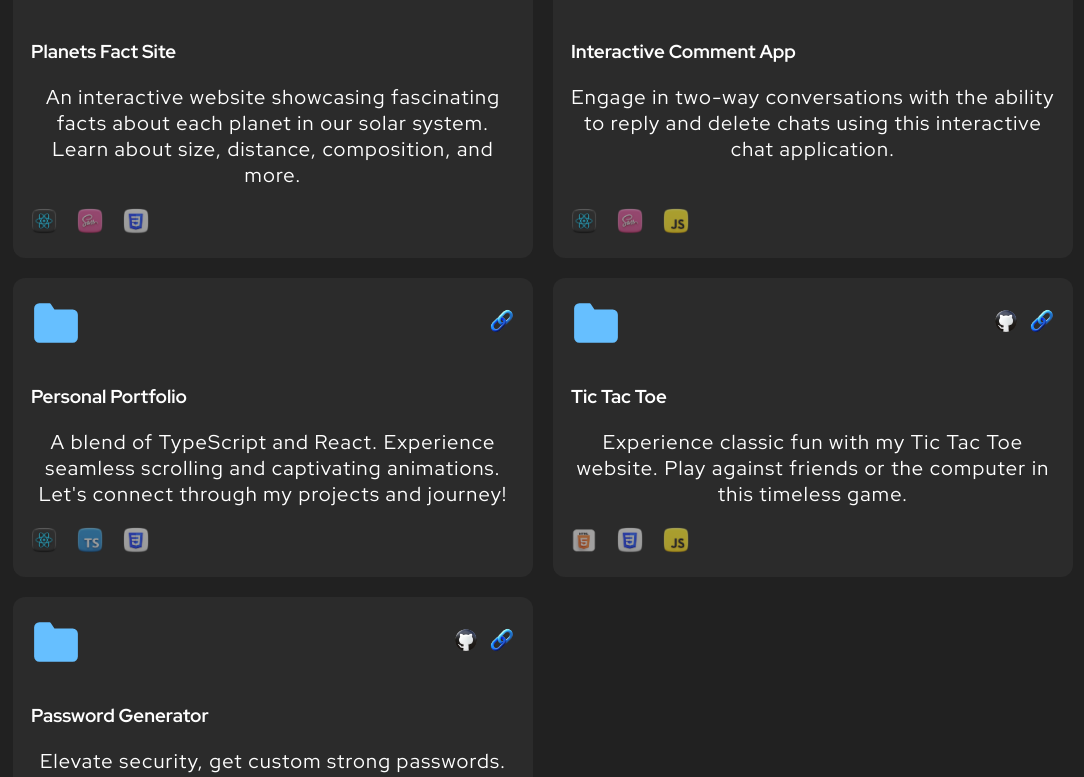
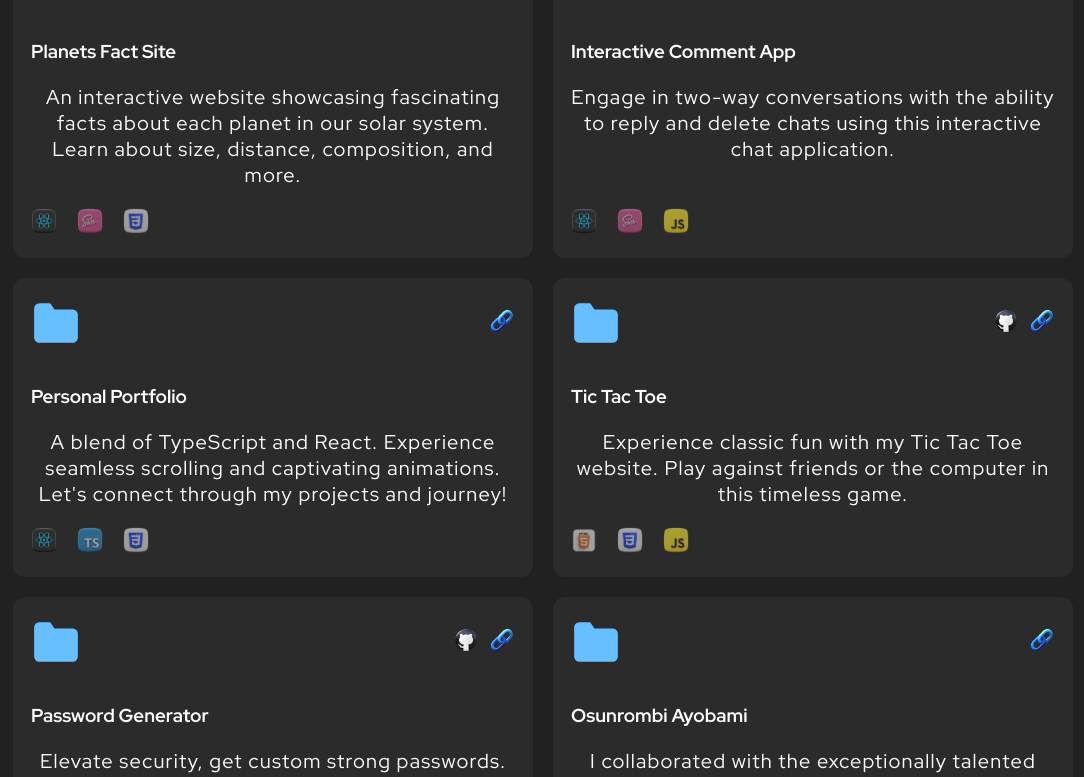
Before and after one commit to CodeWunder/CodeWunder, a React (Create React App) app: page / in a window 1280 px wide. Shown: the part 2010-2787 px from the top of the page, without its empty margins (97-1181 px from the left). Built offline with nearby package versions, Linux system fonts and the light colour scheme.

Commit message:
Update Portfolio.tsx

```diff
--- a/src/components/Portfolio/Portfolio.tsx
+++ b/src/components/Portfolio/Portfolio.tsx
@@ -206,6 +206,32 @@ export function Portfolio(){
           </div>
         </ScrollAnimation>
 
+        <ScrollAnimation animateIn="flipInX">
+          <div className="project">
+            <header>
+            <svg width="50" xmlns="http://www.w3.org/2000/svg" role="img" viewBox="0 0 24 24" fill="#66bfff" stroke="#66bfff" stroke-width="1" stroke-linecap="round" stroke-linejoin="round" ><title>Folder</title><path d="M22 19a2 2 0 0 1-2 2H4a2 2 0 0 1-2-2V5a2 2 0 0 1 2-2h5l2 3h9a2 2 0 0 1 2 2z"></path></svg>
+            <div className="project-links">
+              <a href="https://osunrombi-ayobami.vercel.app/" target="_blank" rel="noreferrer">
+                <img src={externalLinkIcon} alt="Visit site" />
+              </a>
+            </div>
+            </header>
+            <div className="body">
+              <h3>Osunrombi Ayobami</h3>
+              <p>
+                 I collaborated with the exceptionally talented animator, Ayobami, to create a dynamic and visually captivating online portfolio that truly reflects his artistic prowess.
+              </p>
+            </div>
+            <footer>
+              <ul className="tech-list">
+                <li><img src={htmlIcon} alt="HTML Icon" /></li>
+                <li><img src={cssIcon} alt="CSS Icon" /></li>
+                <li><img src={jsIcon} alt="JavaScript Icon" /></li>
+              </ul>
+            </footer>
+          </div>
+        </ScrollAnimation>
+
       </div>
     </Container>
   );
```
